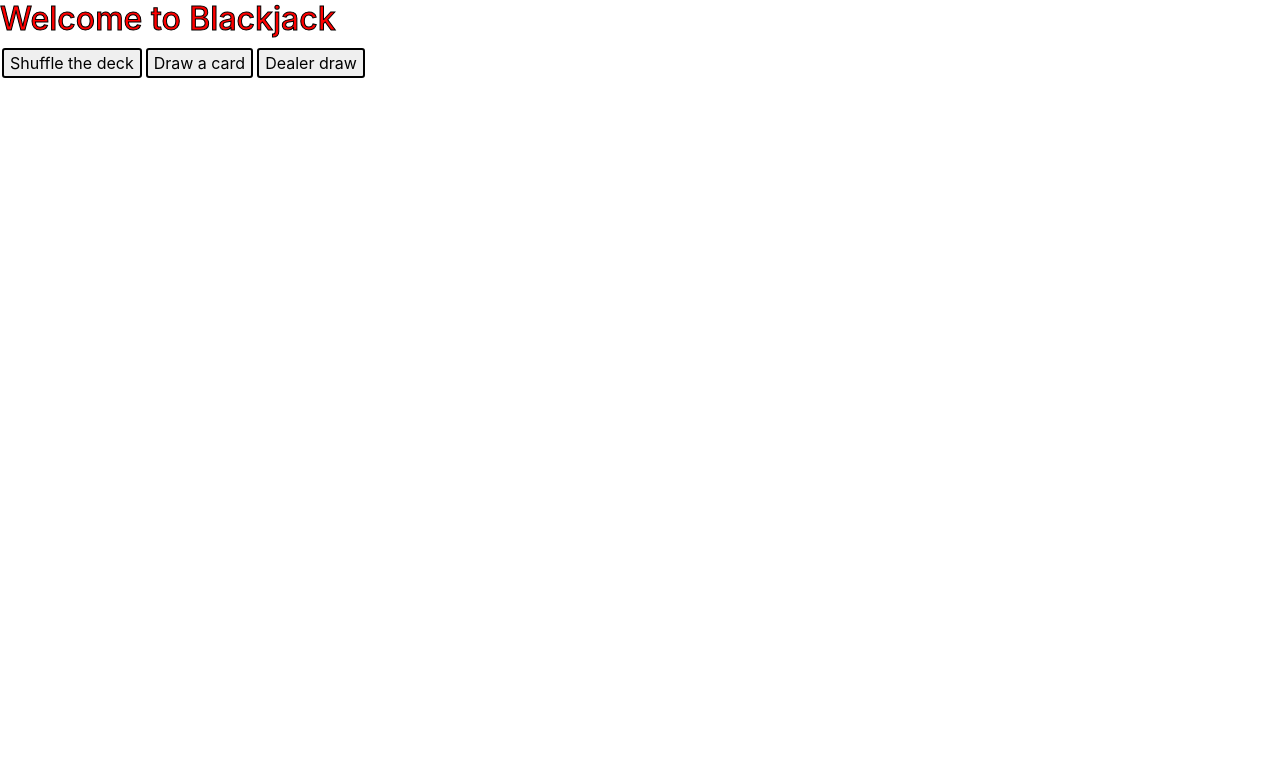
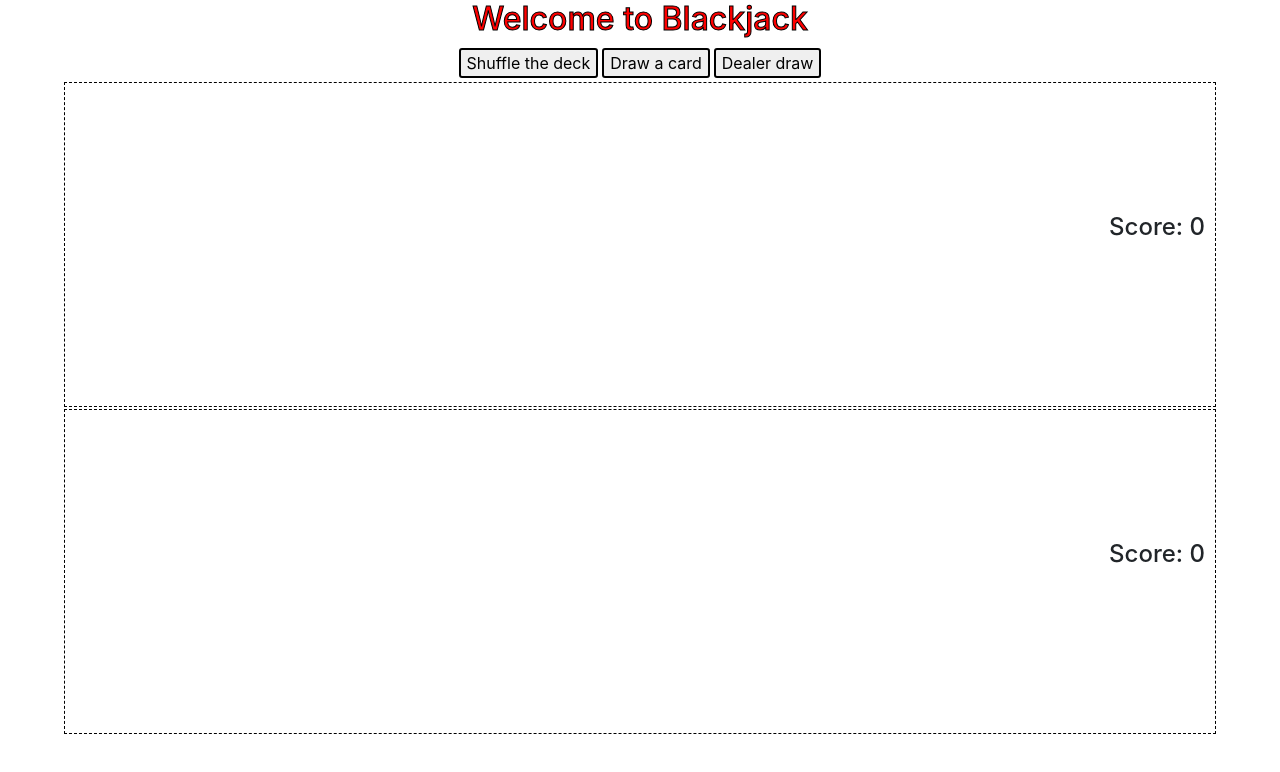
Before and after one commit to justin-capalbo/blackjack, a React app: page / in a window 1280 px wide. Shown: the top 772 px of the page. Built offline with nearby package versions, Linux system fonts and the light colour scheme.

Commit message:
Keep Score

```diff
--- a/src/components/card/CardHolder.jsx
+++ b/src/components/card/CardHolder.jsx
@@ -1,15 +1,21 @@
-import React, { Component } from 'react';
+import React, { PureComponent } from 'react';
 import { PropTypes } from 'prop-types';
 import { CardBase } from './CardBase';
 import styled from 'styled-components';
 
-const Holder = styled.ul`
-    border: 2px black;
-    list-style: none;
+const Holder = styled.div`
+    border: 1px dashed black;
+    min-height: 325px;
+    margin-top: 2px;
 `;
 
+const Score = styled.h4`
+    float: right;
+    margin-top: 130px;
+    margin-right: 10px;
+`;
 
-export class CardHolder extends Component {
+export class CardHolder extends PureComponent {
     render() {
         let cards = this.props.cards;
         return (
@@ -22,6 +28,7 @@ export class CardHolder extends Component {
                         card={data}
                         index={i}/>)
                 }
+                <Score>Score: {this.props.score}</Score>
             </Holder>
         );
     }
--- a/src/containers/BlackJackContainer.jsx
+++ b/src/containers/BlackJackContainer.jsx
@@ -2,8 +2,18 @@ import React from 'react';
 import { Component } from 'react';
 import { WelcomeBanner } from '../components/visual/Banner';
 import { Button } from '../components/visual/Button';
-import { getDeck, shuffle } from '../logic/gameLogic';
+import { getDeck, shuffle, scoreHand } from '../logic/gameLogic';
 import { CardHolder } from '../components/card/CardHolder';
+import styled from 'styled-components';
+
+const BlackJackGame = styled.div`
+    max-width: 90%;
+    margin: 0 auto;
+`;
+
+const Menu = styled.div`
+    text-align: center;
+`;
 
 export class BlackJackContainer extends Component {
     constructor(){
@@ -41,18 +51,24 @@ export class BlackJackContainer extends Component {
         this.setState({ deck: shuffle(this.state.deck) });
     }
 
+    calculateScore(hand){
+        return scoreHand(hand);
+    }
+
     render() {
         const playerHand = this.state.playerHand || [];
         const dealerHand = this.state.dealerHand || [];
         return (
-            <div className='blackjack-game'>
-                <WelcomeBanner bannerText='Welcome to Blackjack' />
-                <Button onClick={this.handleShuffle}>Shuffle the deck</Button>
-                <Button onClick={this.handleDraw}>Draw a card</Button>
-                <Button onClick={this.dealerDraw}>Dealer draw</Button>
-                <CardHolder cards={playerHand} />
-                <CardHolder cards={dealerHand} />
-            </div>
+            <BlackJackGame className='blackjack-game'>
+                <Menu>
+                    <WelcomeBanner bannerText='Welcome to Blackjack' />
+                    <Button onClick={this.handleShuffle}>Shuffle the deck</Button>
+                    <Button onClick={this.handleDraw}>Draw a card</Button>
+                    <Button onClick={this.dealerDraw}>Dealer draw</Button>
+                </Menu>
+                <CardHolder cards={playerHand} score={this.calculateScore(playerHand)}/>
+                <CardHolder cards={dealerHand} score={this.calculateScore(dealerHand)}/>
+            </BlackJackGame>
         );
     }
 }
```
